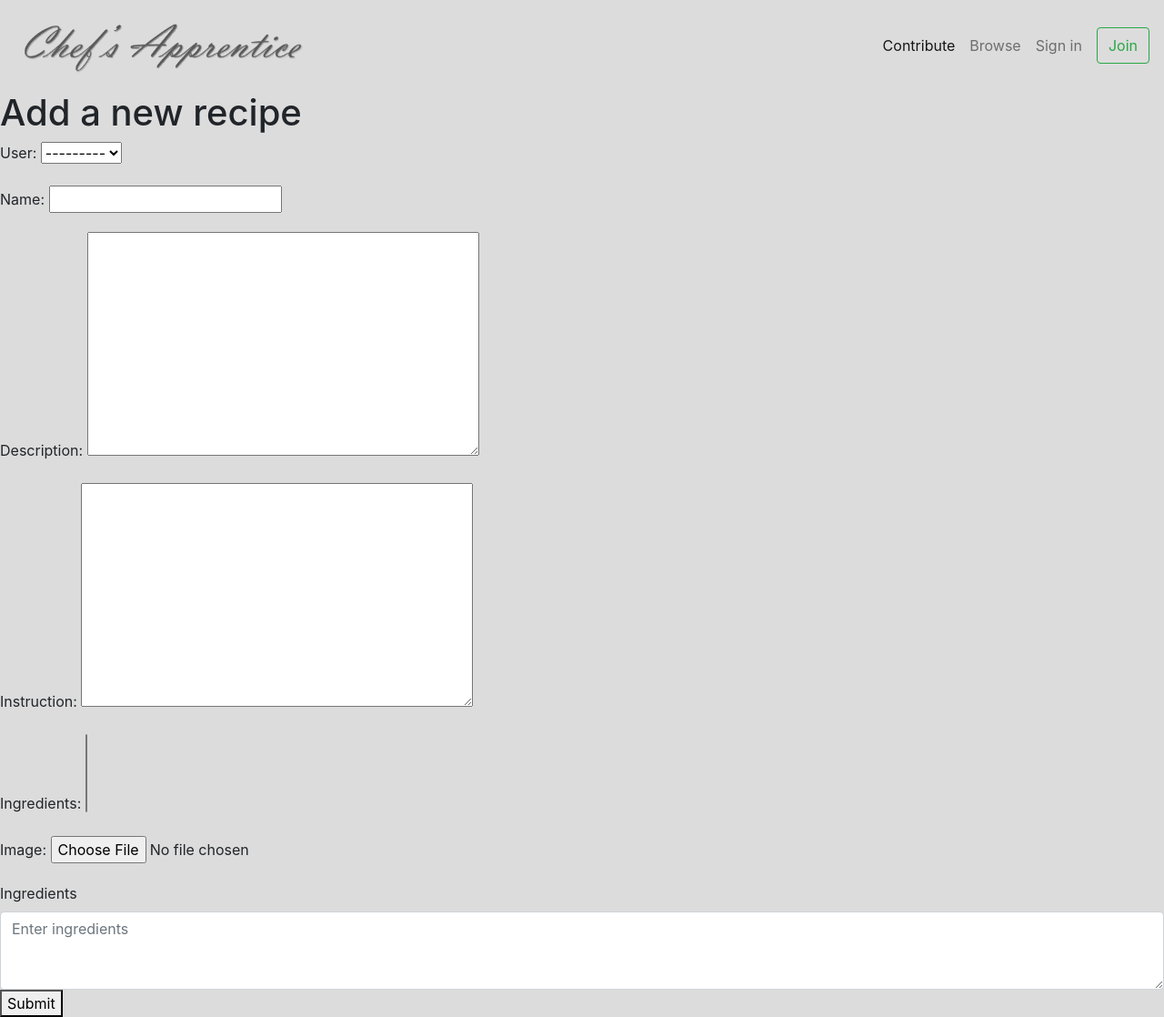
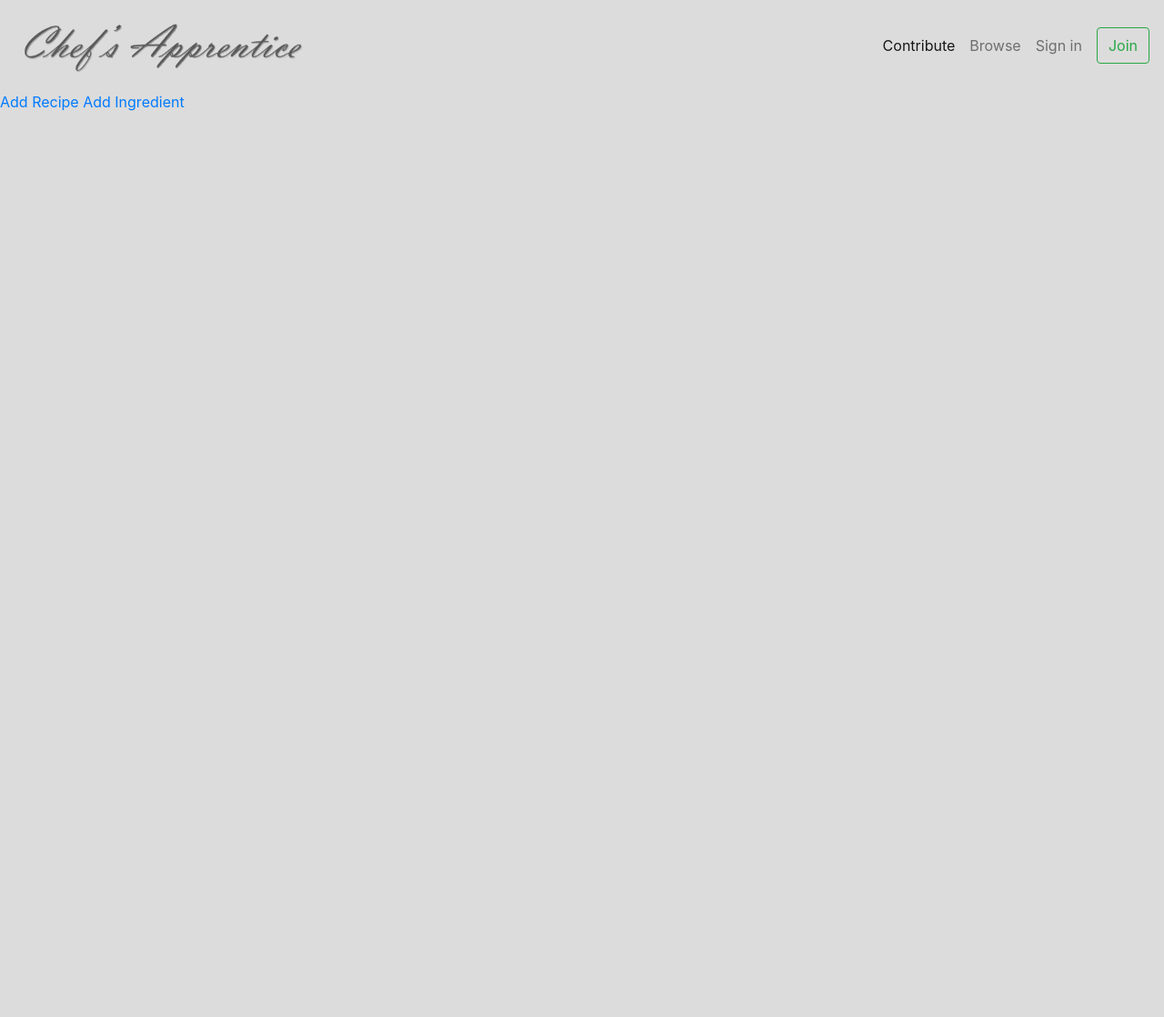
Before and after one commit to Zmrihawy/ProgramvareUtvikling, a Django app: page /contribute/ in a window 1280 px wide. Shown: the whole page at 91% size. After the commit the page ends 122 px from the top, so only its background shows below. Run offline with Django 3.2, Linux system fonts and the light colour scheme; data comes from the database, SQL or seed files in the repository; data that the repository does not hold is empty; some libraries are stand-ins or nearby versions.

Commit message:
fixed adding images to recipe, images from recipes added to browsepage, added ingredient form

```diff
--- a/chefsApprentice/browse/templates/browse/browsepage.html
+++ b/chefsApprentice/browse/templates/browse/browsepage.html
@@ -1,5 +1,6 @@
 {% extends 'base.html' %}
 {% load static %}
+
 {% block content %}
 <div class="container">
     <div class="row">
@@ -7,7 +8,7 @@
         {% for recipe in recipes %}
         <div class="col-md-3">
             <div class="card mb-4">
-                <img class="card-img-top img-fluid" src="{% static "browse/images/example.png" %}" alt="Card image cap">
+                <img class="card-img-top img-fluid" src="{{MEDIA_ROOT}}{{ recipe.image.url }}" alt="Card image cap">
                 <div class="card-body">
                     <h4 class="card-title"><a href="{% url 'recipe:recipe-detail' recipe.id %}">{{ recipe.name }}</a></h4>
                     <h6 class="card-text">{{ recipe.description }}</h6>
--- a/chefsApprentice/browse/templates/browse/searchresults.html
+++ b/chefsApprentice/browse/templates/browse/searchresults.html
@@ -7,7 +7,7 @@
         {% for recipe in recipes %}
         <div class="col-md-3">
             <div class="card mb-4">
-                <img class="card-img-top img-fluid" src="{% static "browse/images/example.png" %}" alt="Card image cap">
+                <img class="card-img-top img-fluid" src="{{MEDIA_ROOT}}{{ recipe.image.url }}" alt="Card image cap">
                 <div class="card-body">
                     <h4 class="card-title">{{ recipe.name }}</h4>
                     <h6 class="card-text">{{ recipe.description }}</h6>
--- a/chefsApprentice/chefsApprentice/urls.py
+++ b/chefsApprentice/chefsApprentice/urls.py
@@ -14,9 +14,10 @@ Including another URLconf
     2. Add a URL to urlpatterns:  path('blog/', include('blog.urls'))
 """
 from django.contrib import admin
-from django.urls import include,path
+from django.urls import include, path
 from django.conf import settings
 from django.conf.urls.static import static
+
 urlpatterns = [
     path('', include('recipe.urls')),
     path('', include('browse.urls')),
--- a/chefsApprentice/recipe/forms.py
+++ b/chefsApprentice/recipe/forms.py
@@ -1,9 +1,14 @@
 from django import forms
-from .models import Recipe
+from .models import Recipe, Ingredient
+
 
 class IngredientForm(forms.ModelForm):
     name = forms.CharField(max_length=100)
     info = forms.CharField(widget=forms.Textarea)
+
+    class Meta:
+        model = Ingredient
+        fields = ['user', 'name', 'info']
 
 
 class RecipeForm(forms.ModelForm):
@@ -11,7 +16,7 @@ class RecipeForm(forms.ModelForm):
     name = forms.CharField(max_length=100)
     description = forms.CharField(widget=forms.Textarea)
     instruction = forms.CharField(widget=forms.Textarea)
-    #ingredients = forms.ModelMultipleChoiceField(Ingredient)
+    ingredients = forms.ModelMultipleChoiceField(queryset=Ingredient.objects.all())
     #image = forms.ImageField()
 
     class Meta:
--- a/chefsApprentice/recipe/models.py
+++ b/chefsApprentice/recipe/models.py
@@ -41,7 +41,7 @@ class Recipe(models.Model):
     )
     ingredients = models.ManyToManyField(
         Ingredient,
-        blank=True,
+        blank=True
     )
     image = models.ImageField(upload_to='recipe_image', blank=True)
 
--- a/chefsApprentice/recipe/templates/recipe/contribute.html
+++ b/chefsApprentice/recipe/templates/recipe/contribute.html
@@ -1,48 +1,13 @@
 {% extends 'base.html' %}
 {% load static %}
 {% block content %}
-    <h1>Add a new recipe</h1>
-
-<!--<form>
-  <div class="form-group w-25">
-    <label for="name">Name</label>
-    <input type="text" class="form-control" placeholder="Enter name">
-    <small class="form-text text-muted">Please enter the name of the dish</small>
-  </div>
-
-  <div class="form-group">
-    <label for="description">Description</label>
-    <textarea class="form-control" id="description" rows="3"></textarea>
-  </div>
-
-    <div class="form-group">
-    <label for="instruction">Instruction</label>
-    <textarea class="form-control" id="instruction" rows="3"></textarea>
-  </div>
-
-    <div class="Ingredients">
-    <label>Ingredients</label>
-    <textarea class="form-control" id="ingredients" rows="3" placeholder="Enter ingredients"></textarea>
-  </div>
-
-  <div class="mt-4 mb-5">
-    <label for="exampleFormControlFile1">Last opp bilde</label>
-    <input type="file" class="form-control-file" id="exampleFormControlFile1">
-  </div>
-  <button type="submit" class="btn btn-primary">Submit</button>
-</form>-->
-    <form method="post">
-        {% csrf_token %}
-        <!-- form.as_p links the django form from forms.py-->
-        {{ form.as_p }}
-        <div class="Ingredients">
-    <label>Ingredients</label>
-    <textarea class="form-control" id="ingredients" rows="3" placeholder="Enter ingredients"></textarea>
-  </div>
-
-        <button type="submit">Submit</button>
-
-    </form>
-</div>
+<div class="add-buttons">
+          <a class="gray button desc" href="/add_recipe">
+            Add Recipe
+          </a>
+          <a class="gray button desc" href="/add_ingredient">
+            Add Ingredient
+          </a>
+        </div>
 
 {% endblock content %}
--- a/chefsApprentice/recipe/urls.py
+++ b/chefsApprentice/recipe/urls.py
@@ -1,9 +1,11 @@
 from django.urls import path
-from .views import RecipeCreateView, RecipeDetailView
+from .views import RecipeCreateView, RecipeDetailView, IngredientCreateView, ContributeCreateView
 from . import views
 
 app_name = 'recipe'
 urlpatterns = [
-    path('contribute/', RecipeCreateView.as_view(), name='contribute'),
-    path('recipe/<int:pk>/', RecipeDetailView.as_view(), name='recipe-detail')
+    path('contribute/', views.ContributeCreateView.as_view(), name='contribute'),
+    path('recipe/<int:pk>/', RecipeDetailView.as_view(), name='recipe-detail'),
+    path('add_ingredient/', IngredientCreateView.as_view(), name='add-ingredient'),
+    path('add_recipe/', RecipeCreateView.as_view(), name='add-recipe')
 ]
--- a/chefsApprentice/recipe/views.py
+++ b/chefsApprentice/recipe/views.py
@@ -1,25 +1,26 @@
 from django.views.generic import CreateView, DetailView
 from django.shortcuts import render, redirect
 from django.views.generic import CreateView
-from .models import Recipe
-from .forms import RecipeForm
+from .models import Recipe, Ingredient
+from .forms import RecipeForm, IngredientForm
+# Create your views here.
 
-# Create your views here.
+
 class RecipeCreateView(CreateView):
-    template_name = "recipe/contribute.html"
+    template_name = "recipe/add_recipe.html"
     model = Recipe
-    fields = ['name', 'description','instruction','ingredients']
+    fields = ['name', 'description', 'instruction', 'ingredients', 'image']
 
-    def form_valid(self, form):
-        form.instance.user = self.request.user #Så langt kom jeg, må fortsatt endre html så denne referer til feltene over -Torstein
-        return super().form_valid(form)
+    #def form_valid(self, form):
+    #    form.instance.user = self.request.user #Så langt kom jeg, må fortsatt endre html så denne referer til feltene over -Torstein
+    #    return super().form_valid(form)
 
     def get(self, request):
         form = RecipeForm()
         return render(request, self.template_name, {'form': form})
 
     def post(self, request):
-        form = RecipeForm(request.POST)
+        form = RecipeForm(request.POST, request.FILES or None)
         if form.is_valid():
             post = form.save(commit=False)
             # post_user checks which user is posting, only works for admins for now
@@ -32,9 +33,36 @@ class RecipeCreateView(CreateView):
             # redirects to the browsepage
             return redirect('/browsepage')
 
-        args = {'form': form, 'text': text}
+        args = {'form': form}
         return render(request, self.template_name, args)
 
 
 class RecipeDetailView(DetailView):
     model = Recipe
+
+
+class IngredientCreateView(CreateView):
+    template_name = "recipe/add_ingredient.html"
+    model = Ingredient
+    fields = ['user', 'name', 'info']
+
+    def get(self, request):
+        form = IngredientForm()
+        return render(request, self.template_name, {'form': form})
+
+    def post(self, request):
+        form = IngredientForm(request.POST)
+        if form.is_valid():
+            post = form.save(commit=False)
+            post.save()
+            return redirect('/browsepage')
+
+        args = {'form' : form}
+        return render(request, self.template_name, args)
+
+
+class ContributeCreateView(CreateView):
+    template_name = "recipe/contribute.html"
+
+    def get(self, request):
+        return render(request, self.template_name)
```
Also changed, not shown: chefsApprentice/recipe/templates/recipe/add_ingredient.html (added, +15 -0 lines), chefsApprentice/recipe/templates/recipe/add_recipe.html (added, +48 -0 lines), chefsApprentice/recipe/templates/recipe/recipe_detail.html (+7 -1 lines).
